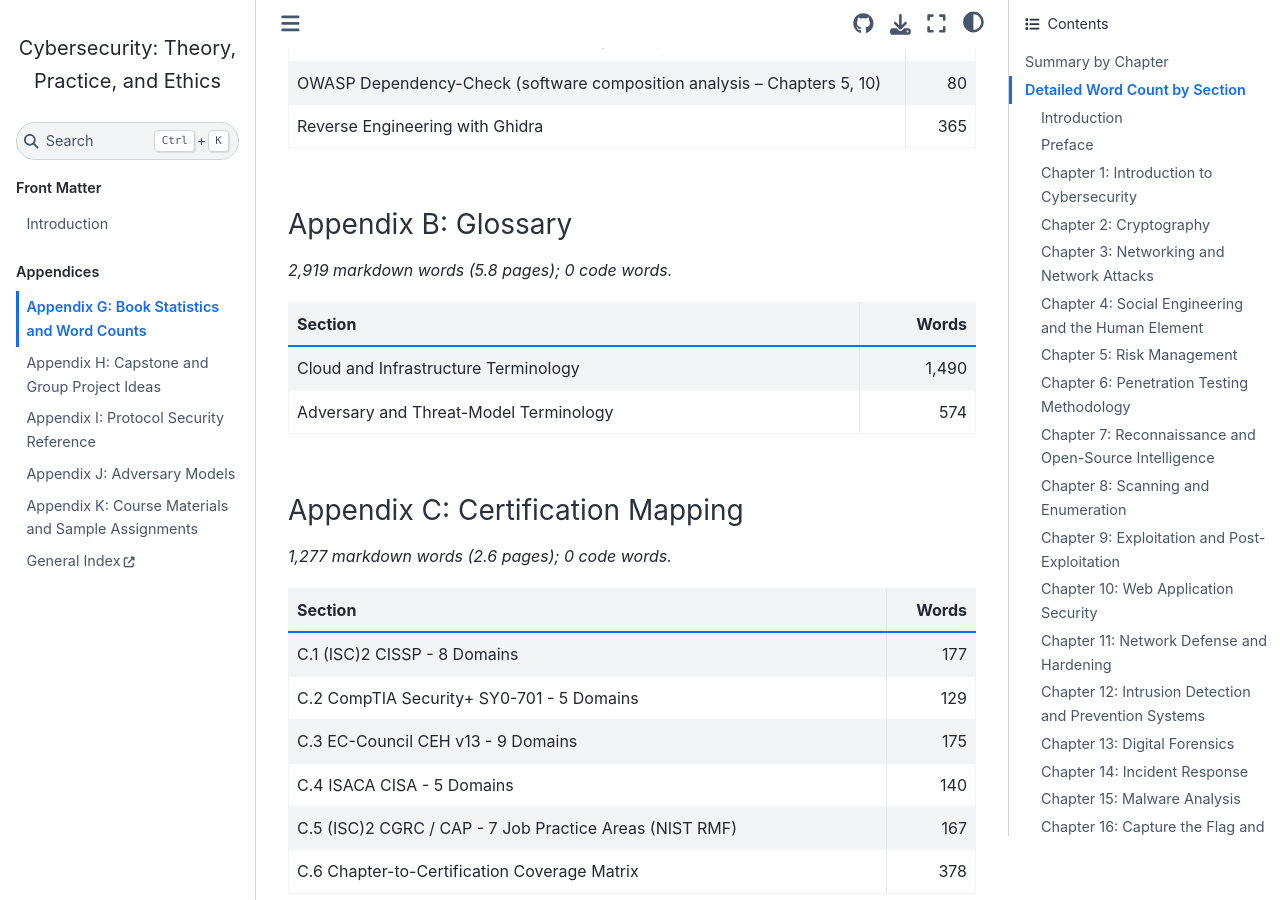
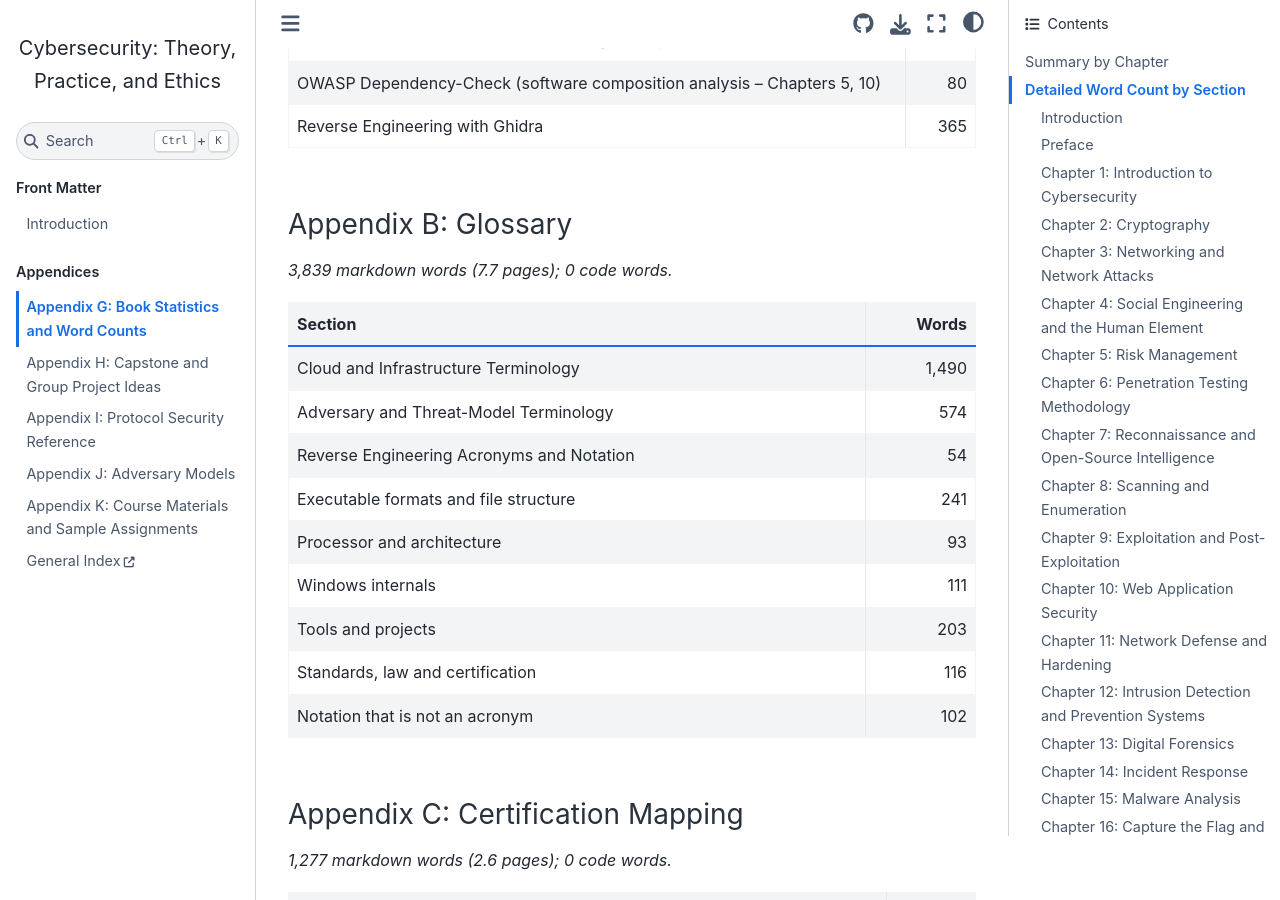
Before and after one commit to devharsh/cybersec-textbook, a Jupyter Book: the page built from chapters/appendix_g/appendix_g.md, in a window 1280 px wide and 900 px high, scrolled down 52540 px. Built offline with Jupyter Book 1.0.4 settings and Sphinx 7.4.7 and the Sphinx Book theme 1.1.4, drawn with Linux system fonts in a browser that asks for light colours; pages that are not in the unit, such as notebooks, are missing from menus; some of the changed text lies outside the part shown.

Commit message:
Add a reverse engineering acronym section to Appendix B
Covers executable format and file structure terms, processor and ABI
terms, Windows internals, tools and projects, standards, law and
certification, and the notation that is not an acronym at all.

Every expansion was checked against the owner's own documentation.
Four entries are marked rather than asserted: IDA and ATT&CK carry the
established expansion with a note that the owner does not currently
publish it, and YARA and capa are given no expansion because none is
published.

Appendix G word counts regenerated.

Co-Authored-By: Claude Opus 5 <noreply@anthropic.com>
Claude-Session: https://claude.ai/code/session_01CaaLXkpm43jkWUMgkAZP6P

```diff
--- a/chapters/appendix_g/appendix_g.md
+++ b/chapters/appendix_g/appendix_g.md
@@ -31,7 +31,7 @@ Last generated: 2026-08-27.
 | Chapter 19: Security Governance, Policy, and Culture | 6,329 | 482 | 12.7 |
 | Chapter 20: Industrial Control Systems and OT Security | 3,663 | 442 | 7.3 |
 | Appendix A: Security Command Reference | 1,653 | 0 | 3.3 |
-| Appendix B: Glossary | 2,919 | 0 | 5.8 |
+| Appendix B: Glossary | 3,839 | 0 | 7.7 |
 | Appendix C: Certification Mapping | 1,277 | 0 | 2.6 |
 | Appendix D: ABET Outcomes and Bloom's Taxonomy Mapping | 775 | 0 | 1.6 |
 | Appendix E: Selected Works by the Author | 1,583 | 0 | 3.2 |
@@ -1251,12 +1251,19 @@ Last generated: 2026-08-27.
 
 ### Appendix B: Glossary
 
-*2,919 markdown words (5.8 pages); 0 code words.*
+*3,839 markdown words (7.7 pages); 0 code words.*
 
 | Section | Words |
 |---|---:|
 | Cloud and Infrastructure Terminology | 1,490 |
 | Adversary and Threat-Model Terminology | 574 |
+| Reverse Engineering Acronyms and Notation | 54 |
+|     Executable formats and file structure | 241 |
+|     Processor and architecture | 93 |
+|     Windows internals | 111 |
+|     Tools and projects | 203 |
+|     Standards, law and certification | 116 |
+|     Notation that is not an acronym | 102 |
 
 ### Appendix C: Certification Mapping
 
```
Also changed, not shown: other parts of chapters/appendix_g/appendix_g.md (+1 -1 lines), intro.md (+1 -1 lines), 1 other file.
